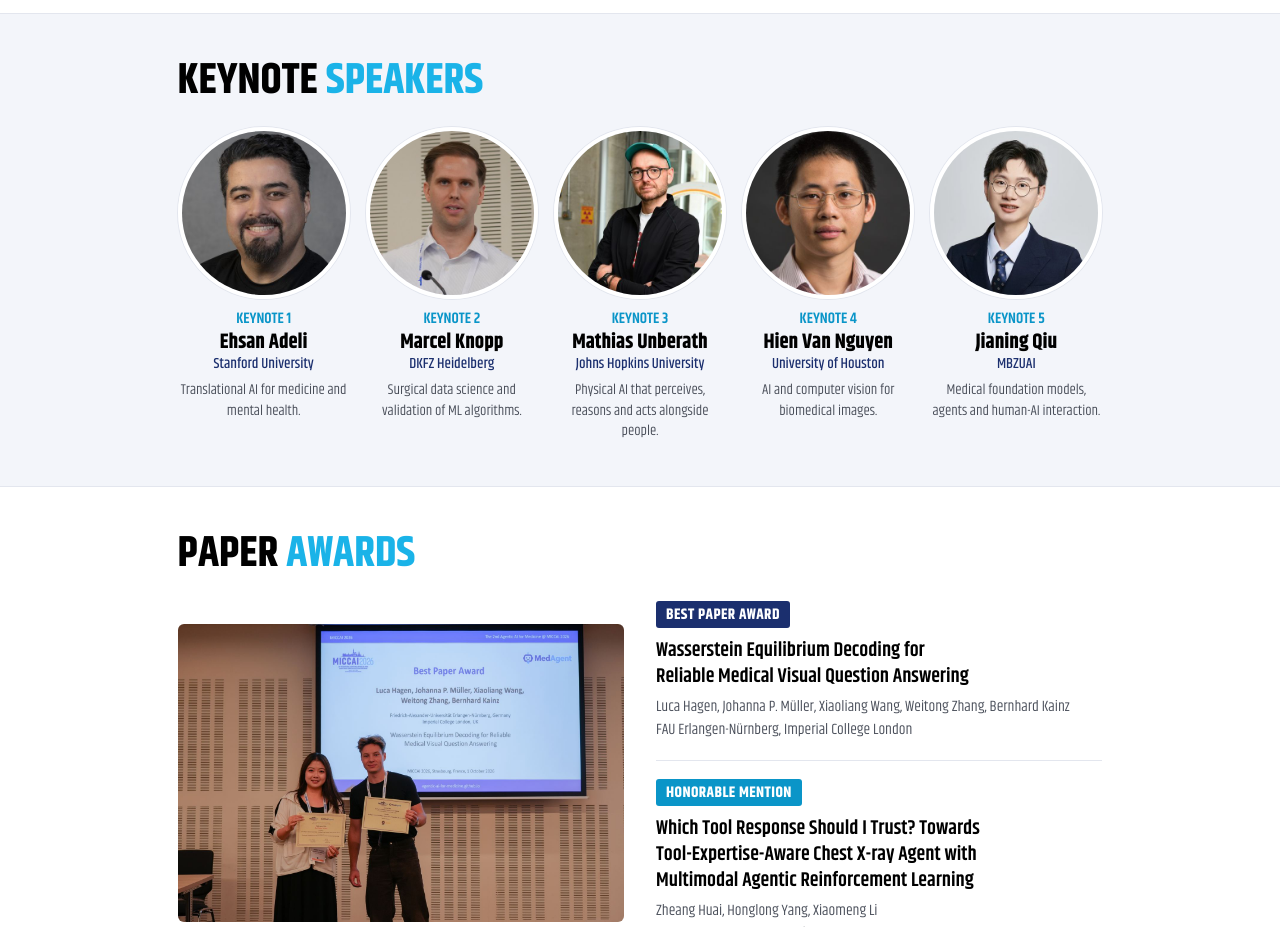
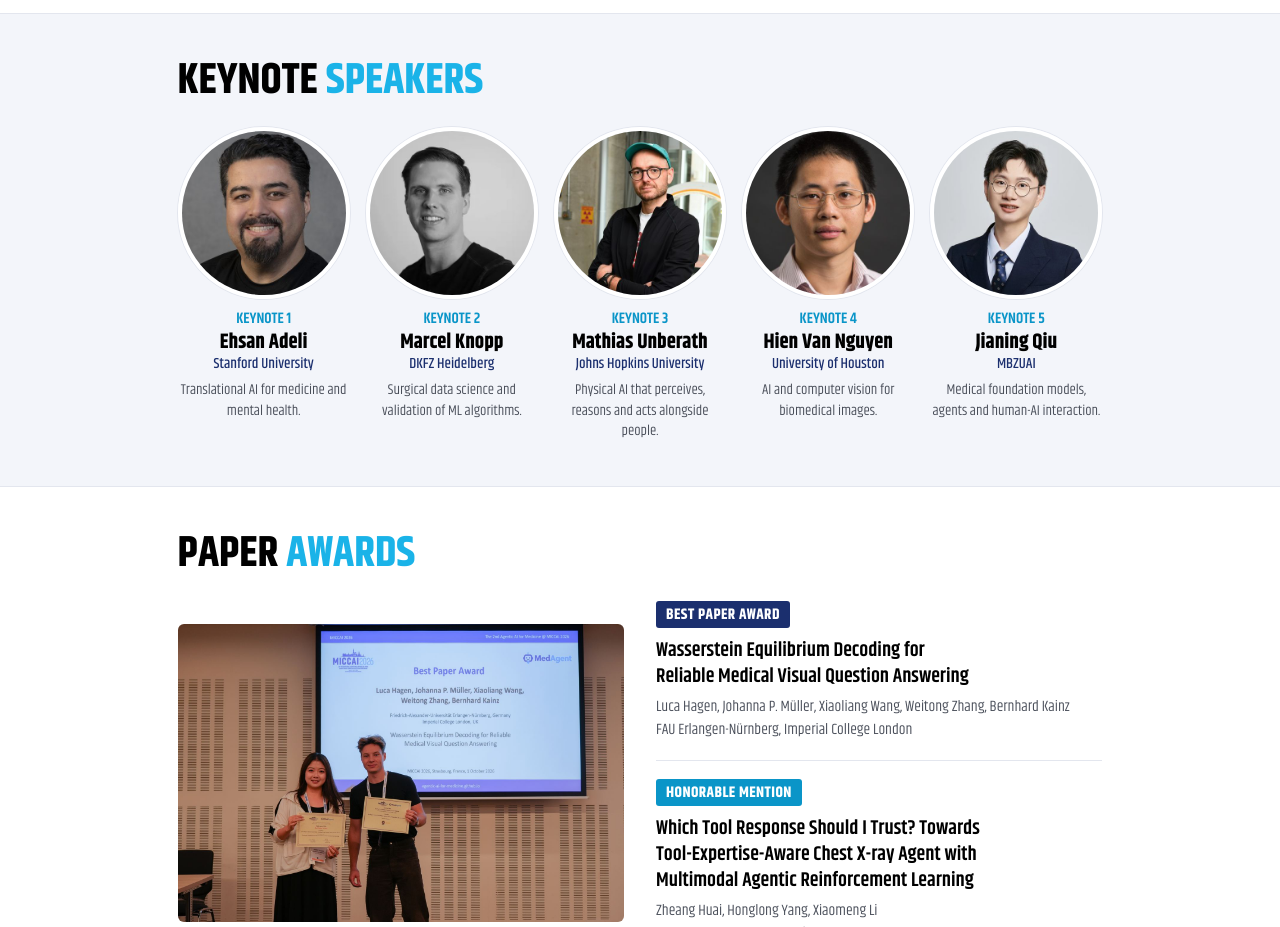
Before and after one commit to med-agent/med-agent.github.io, a plain HTML site: page index.html in a window 1280 px wide. Shown: the part 2560-3487 px from the top of the page. Drawn offline with Linux system fonts and the light colour scheme.

Commit message:
Use official public photo for Marcel Knopp
Co-Authored-By: Claude Opus 5.5 <noreply@anthropic.com>

```diff
--- a/index.html
+++ b/index.html
@@ -301,7 +301,7 @@ footer .contact{user-select:all}
   <h2>Keynote <span>Speakers</span></h2>
   <div class="speakers">
     <div class="spk"><img src="img/sp_adeli.jpg" alt="Ehsan Adeli" loading="lazy"><div class="k">Keynote 1</div><h3>Ehsan Adeli</h3><div class="aff">Stanford University</div><p>Translational AI for medicine and mental health.</p></div>
-    <div class="spk"><img src="img/sp_knopp_c.jpg" alt="Marcel Knopp" loading="lazy"><div class="k">Keynote 2</div><h3>Marcel Knopp</h3><div class="aff">DKFZ Heidelberg</div><p>Surgical data science and validation of ML algorithms.</p></div>
+    <div class="spk"><img src="img/sp_knopp.jpg" alt="Marcel Knopp" loading="lazy"><div class="k">Keynote 2</div><h3>Marcel Knopp</h3><div class="aff">DKFZ Heidelberg</div><p>Surgical data science and validation of ML algorithms.</p></div>
     <div class="spk"><img src="img/sp_unberath.jpg" alt="Mathias Unberath" loading="lazy"><div class="k">Keynote 3</div><h3>Mathias Unberath</h3><div class="aff">Johns Hopkins University</div><p>Physical AI that perceives, reasons and acts alongside people.</p></div>
     <div class="spk"><img src="img/sp_nguyen.jpg" alt="Hien Van Nguyen" loading="lazy"><div class="k">Keynote 4</div><h3>Hien Van Nguyen</h3><div class="aff">University of Houston</div><p>AI and computer vision for biomedical images.</p></div>
     <div class="spk"><img src="img/sp_qiu.jpg" alt="Jianing Qiu" loading="lazy"><div class="k">Keynote 5</div><h3>Jianing Qiu</h3><div class="aff">MBZUAI</div><p>Medical foundation models, agents and human-AI interaction.</p></div>
```
Also changed, not shown: img/sp_knopp.jpg (added), img/sp_knopp_c.jpg (deleted).
